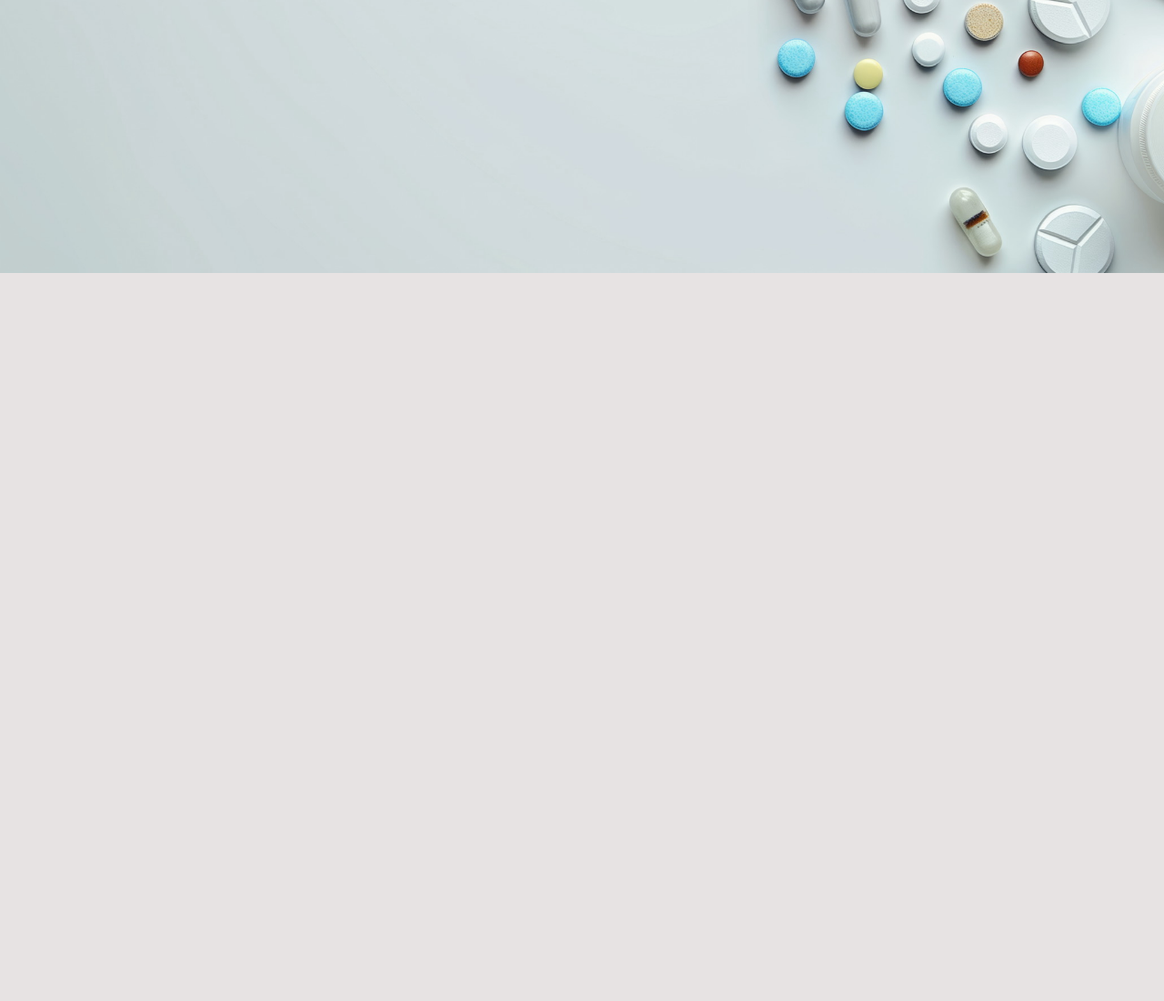
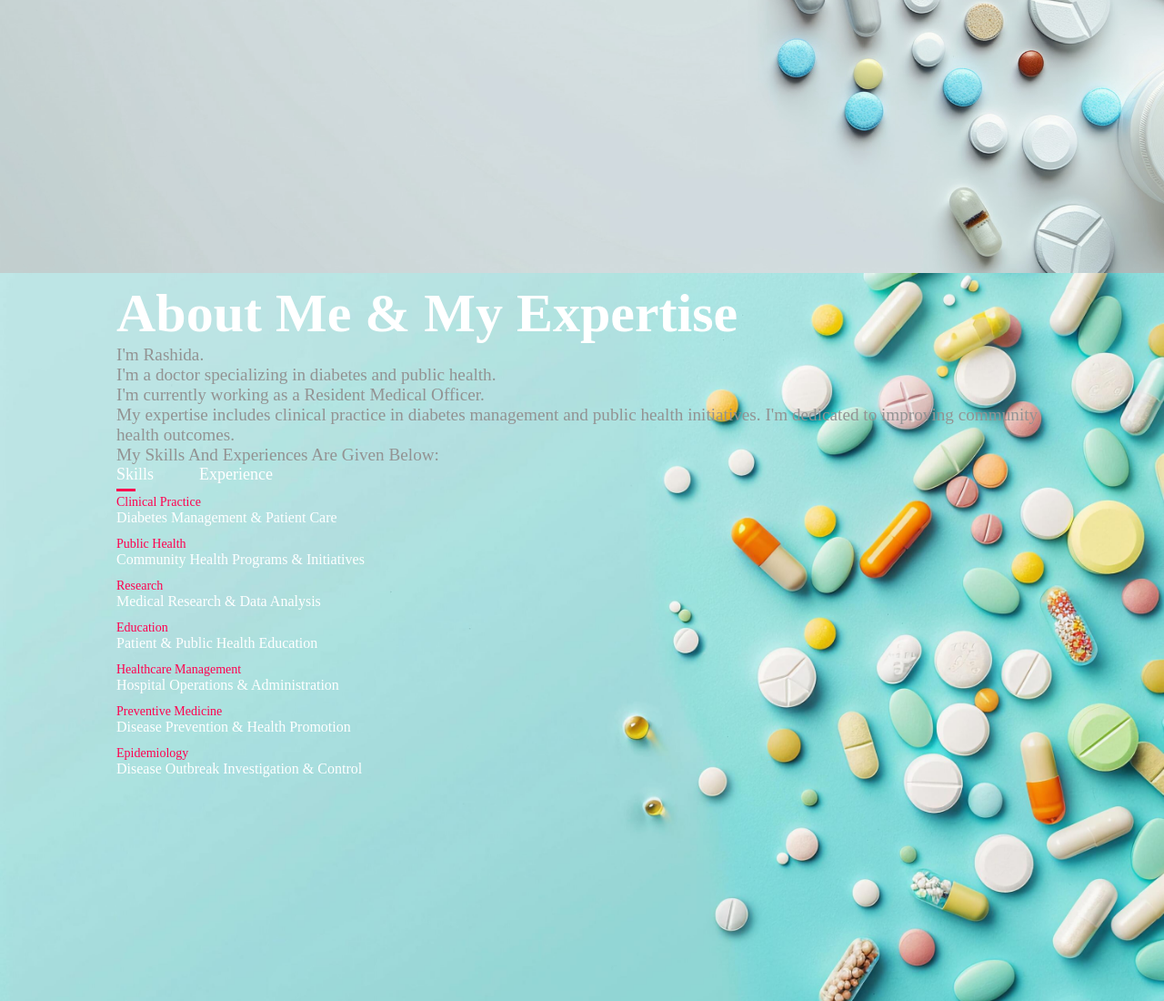
Before and after one commit to rashida-rashu/rashida-rashu.github.io, a plain HTML site: page index.html in a window 1280 px wide. Shown: the part 500-1600 px from the top of the page at 91% size. Before the commit the page ends 800 px from the top, so only its background shows below. Drawn offline with Linux system fonts and the light colour scheme; a web font is replaced by a local one.

Commit message:
tryied dhs

```diff
--- a/style/style.css
+++ b/style/style.css
@@ -6,20 +6,33 @@
     font-family: 'Poppins', sans-sherif;
     box-sizing: border-box;
 }
+#top,
+#about-section,
+#portfolio,
+#contact {
+  min-height: 100vh;
+}
+
 html{
     scroll-behavior: smooth;
-    height: 100%;
+/*    height: 100%;
+    margin: 0;
+    padding: 0; */
+    height: auto;
     margin: 0;
     padding: 0;
     overflow-x: hidden;
+    scroll-behavior: smooth;
+
 }
 body{
     background: #e7e3e3;
     color: #fff;
-    height: 100%;
+    height: auto;
     margin: 0;
     padding: 0;
     overflow-x: hidden;
+    scroll-behavior: smooth;
 }
 .fade-slide {
   opacity: 0;
@@ -36,7 +49,7 @@ body{
     margin: 0;
     padding:  0;
     width: 100%;
-    height: 100vh;
+    /*height: 100vh;*/
     background-image: url(../imgs/bg.png);
     background-size: cover;
     background-position: center;
@@ -130,7 +143,7 @@ nav ul li a:hover::after{
     margin: 0;
     padding: 0;
     width: 100%;
-    height: 100vh;
+    /*height: 100vh;*/
     background-image: url(../imgs/about.png);
     background-size: cover;
     background-position: center;
```
